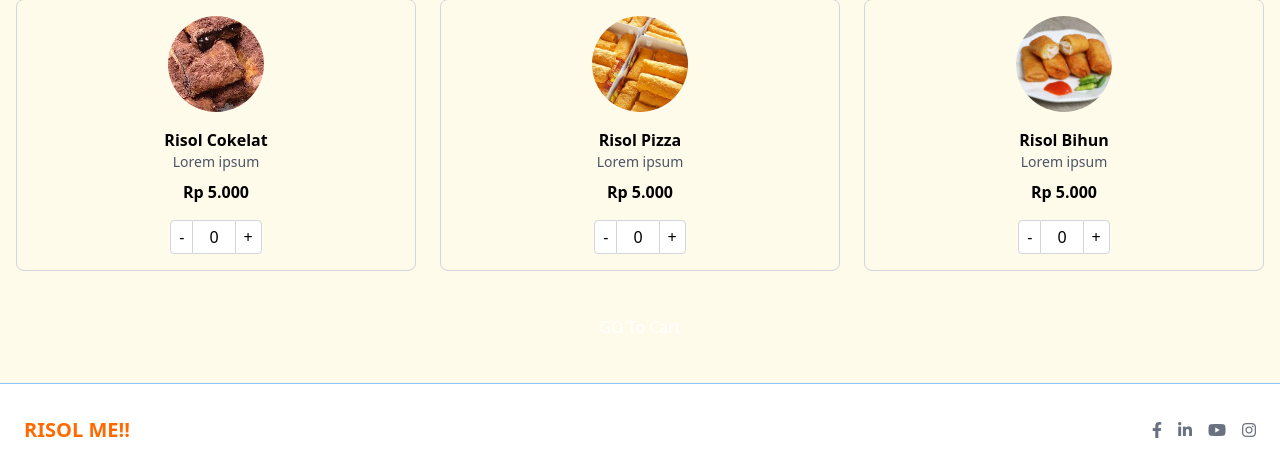
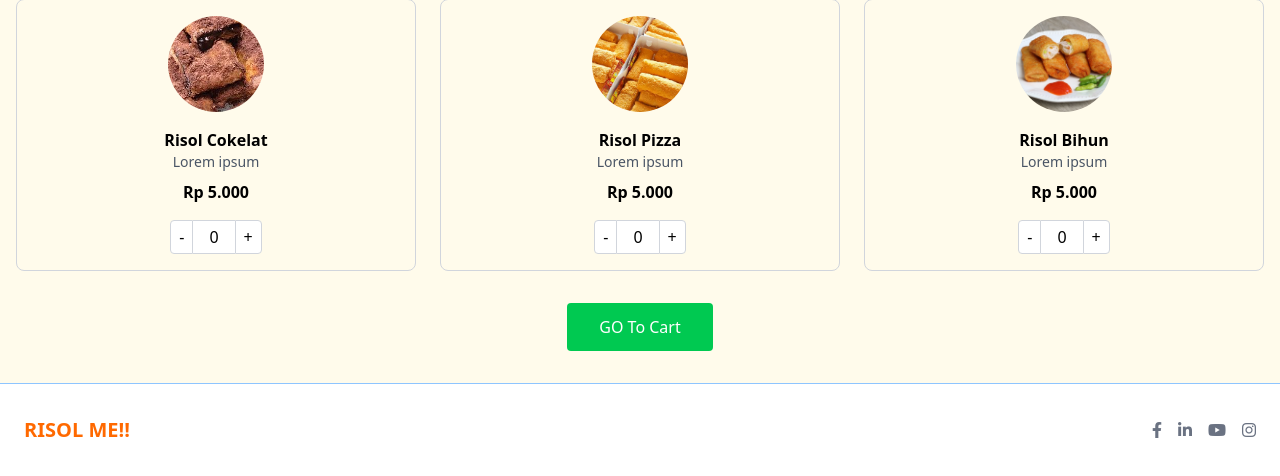
Before and after one commit to Ereboz110/RisolMe-Kelompok-6, a PHP site: page /src/menu.php in a window 1280 px wide. Shown: the part 462-938 px from the top of the page. Run offline with PHP 8.4, Linux system fonts and the light colour scheme; style sheets or scripts are compiled from the project's sources.

Commit message:
Update menu.php

```diff
--- a/src/menu.php
+++ b/src/menu.php
@@ -129,7 +129,7 @@
 
         <!-- Go To Cart Button -->
         <div class="flex justify-center mt-8">
-            <a href="cart.php"><button class="bg-menu-green text-white px-8 py-3 rounded hover:bg-green-600 transition-colors">
+            <a href="cart.php"><button class="bg-green-500 text-white px-8 py-3 rounded hover:bg-green-600 transition-colors">
                 GO To Cart
             </button></a>
         </div>
```
